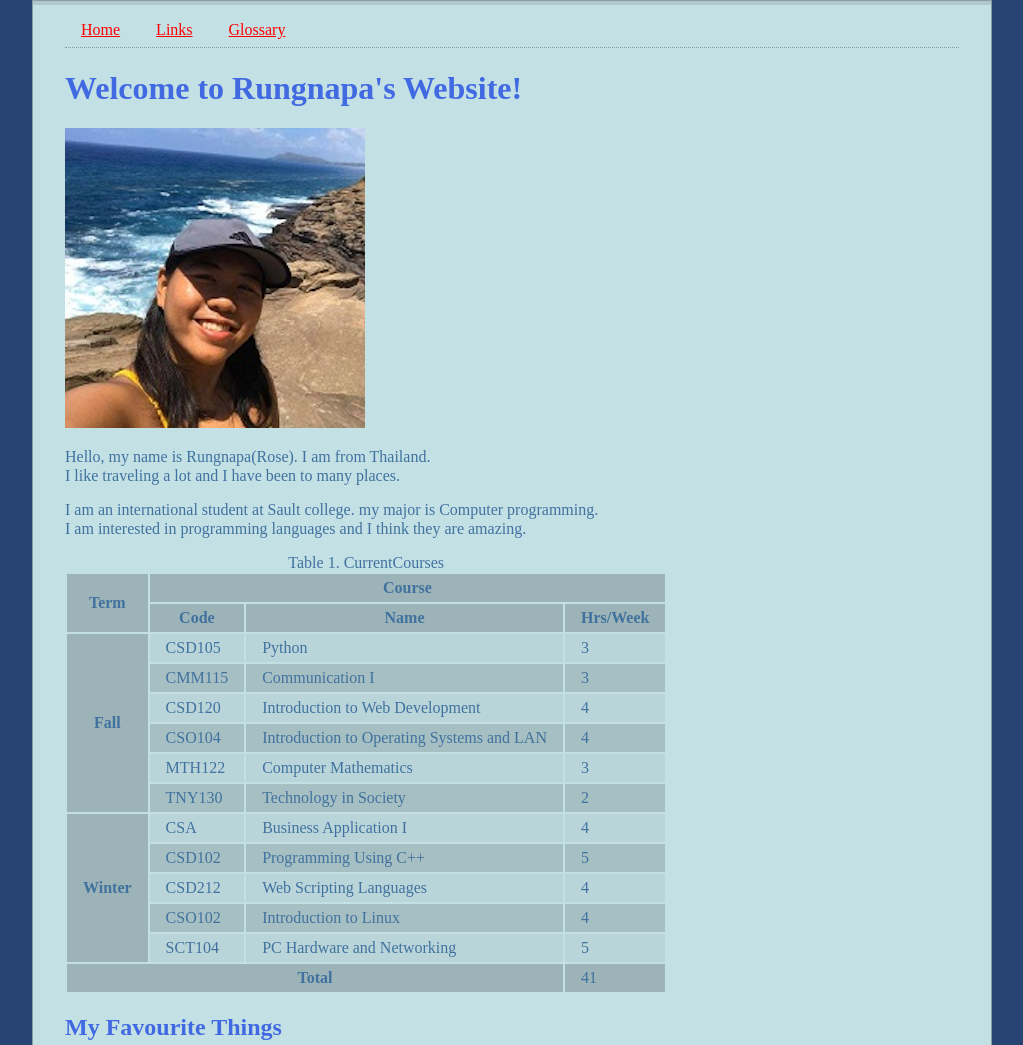
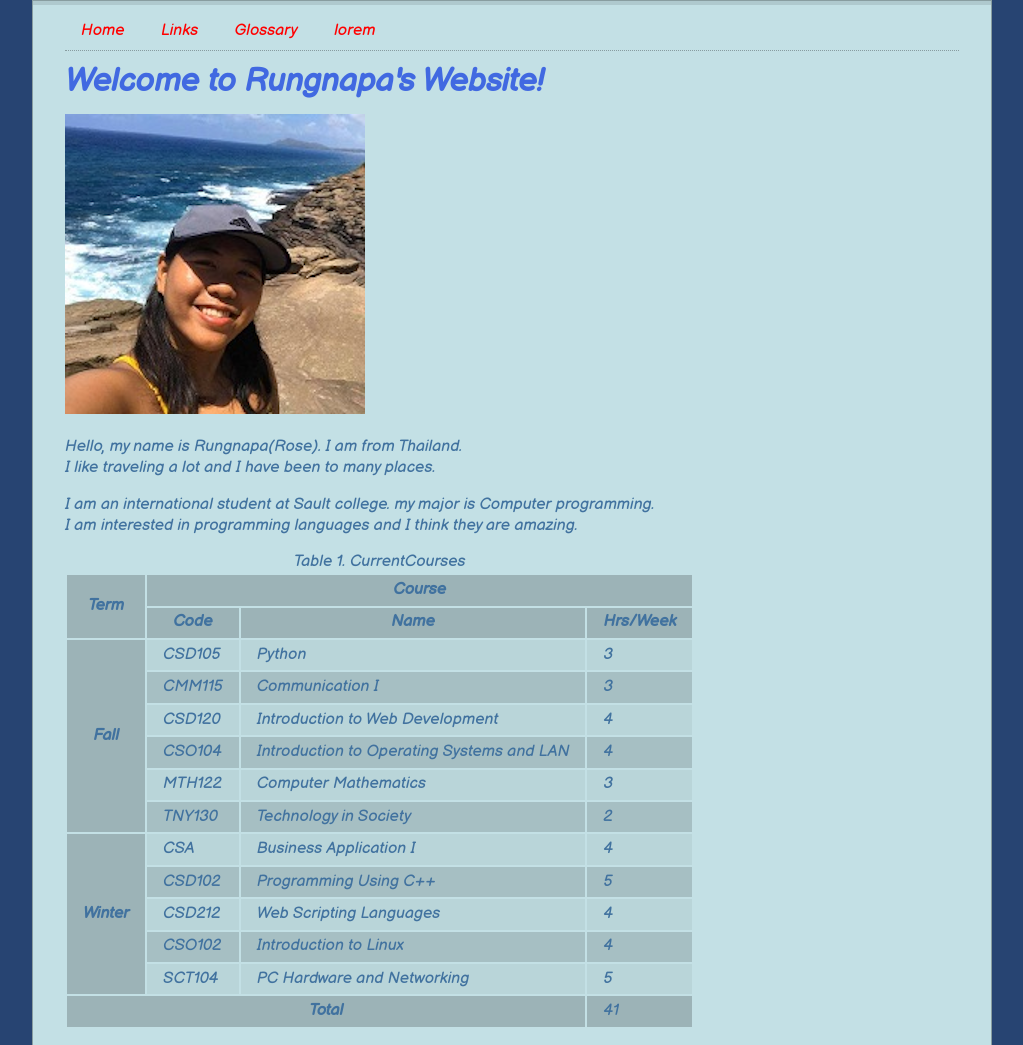
Before and after one commit to saultcollege/csd112-lab-repo-rkattiyarat, a plain HTML site: page index.html in a window 1280 px wide. Shown: the top 1045 px of the page, without its empty margins (128-1151 px from the left). Drawn offline with Linux system fonts and the light colour scheme.

Commit message:
added lorem.html

```diff
--- a/index.html
+++ b/index.html
@@ -7,6 +7,9 @@
     <title>CSD112-Rungnapa Kattiyarat</title>
     <meta name="author" content="Rungnapa Kattiyarat" />
     <meta name="description" content="This is my CSD112 Website" />
+    <link rel="preconnect" href="https://fonts.googleapis.com">
+    <link rel="preconnect" href="https://fonts.gstatic.com" crossorigin>
+    <link href="https://fonts.googleapis.com/css2?family=Balsamiq+Sans:ital@1&display=swap" rel="stylesheet">
     <link rel="stylesheet" href="styles/normalize.css">
     <link rel="stylesheet" href="styles/main.css">
     <link
@@ -44,6 +47,9 @@
             </li>
             <li>
               <a href="glossary.html">Glossary</a>
+            </li>
+            <li>
+              <a href="lorem.html">lorem</a>
             </li>
           </ul>
         </nav>
--- a/styles/main.css
+++ b/styles/main.css
@@ -32,6 +32,8 @@ dt::after {
 body {
   background-color: #274472;
   color: #41729f;
+  font-family: 'Balsamiq Sans', cursive;
+  line-height: 1.3em;
 }
 h1,
 h2,
@@ -40,6 +42,10 @@ h3 {
 }
 body a {
   color: #660066;
+  text-decoration: none;
+}
+body a:hover {
+  text-decoration: underline;
 }
 nav a {
   color: red;
@@ -119,3 +125,8 @@ label {
 input:invalid {
   background-color: cornflowerblue;
 }
+
+h1, h2, h3,h4, h5, h6 {
+  font-family:'Balsamiq Sans', cursive;
+}
+body
```
Also changed, not shown: glossary.html (+3 -0 lines), links.html (+3 -0 lines), survey.html (+3 -0 lines), lorem.html (added).
